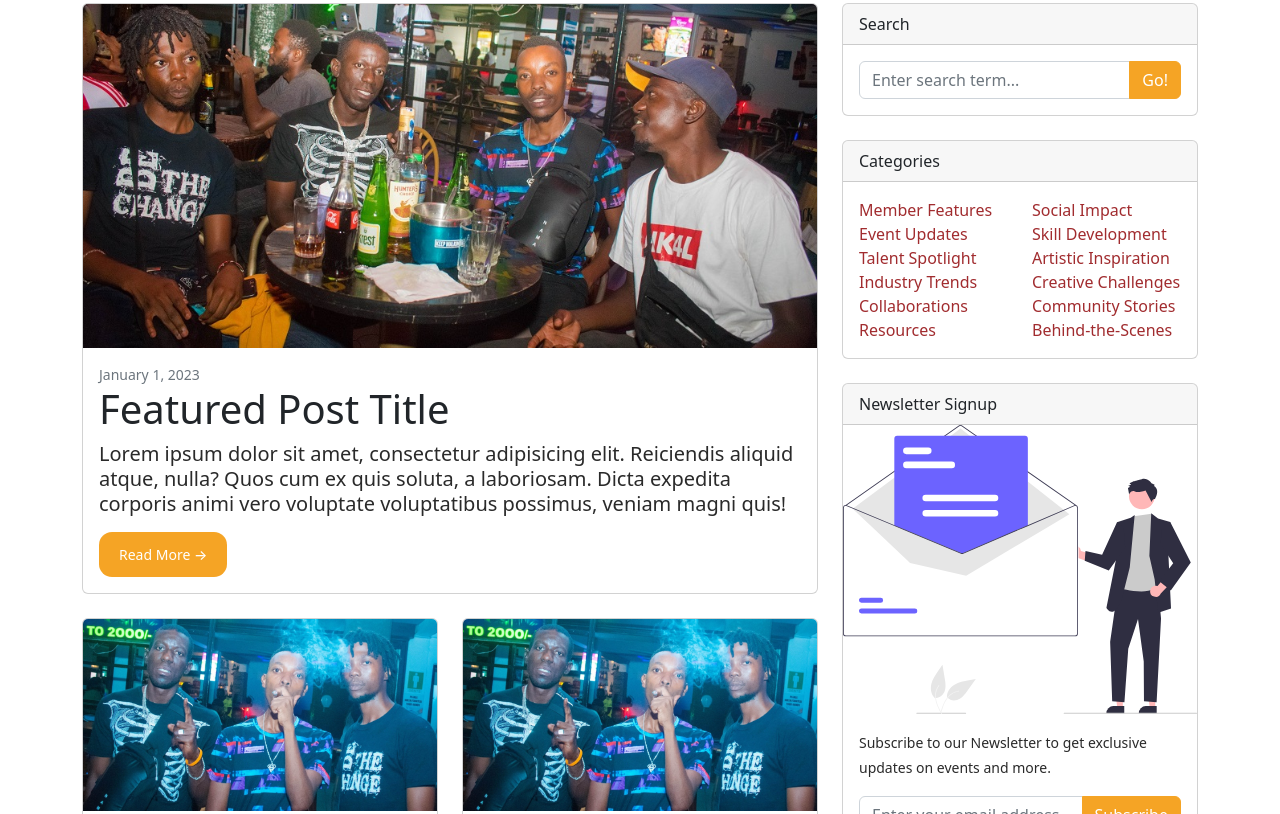
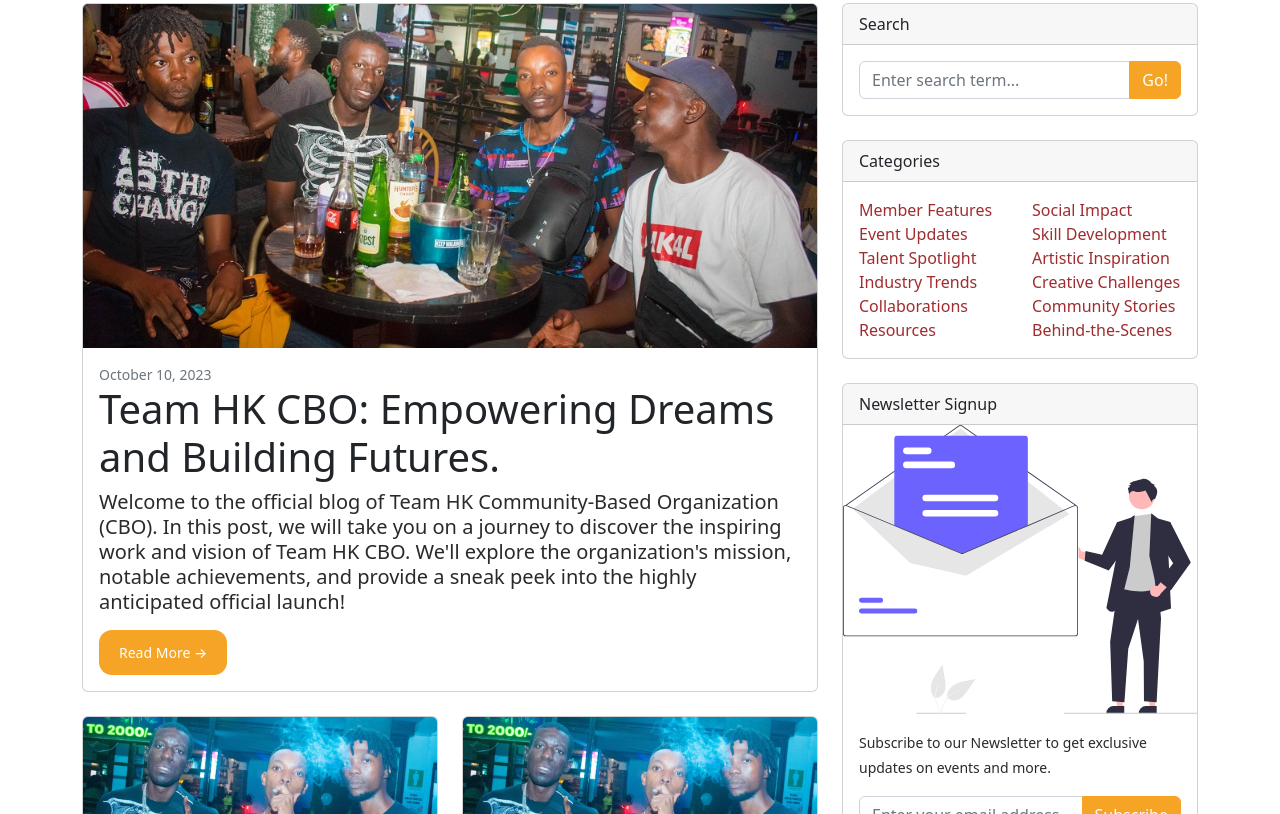
Before and after one commit to 001Samurai/001samurai.github.io, a website: page blog.html in a window 1280 px wide. Shown: the part 488-1302 px from the top of the page. Drawn offline with nearby package versions, Linux system fonts and the light colour scheme; a web font is replaced by a local one.

Commit message:
Update blog.html
added first blog about team hk CBO

```diff
--- a/blog.html
+++ b/blog.html
@@ -96,9 +96,9 @@
                         <div class="card mb-4">
                             <a href="blog-post.html"><img class="card-img-top" src="assets/images/heading-bg-2.jpg" alt="..." /></a>
                             <div class="card-body">
-                                <div class="small text-muted">January 1, 2023</div>
-                                <h2 class="card-title fs-1">Featured Post Title</h2>
-                                <p class="card-text fs-5">Lorem ipsum dolor sit amet, consectetur adipisicing elit. Reiciendis aliquid atque, nulla? Quos cum ex quis soluta, a laboriosam. Dicta expedita corporis animi vero voluptate voluptatibus possimus, veniam magni quis!</p>
+                                <div class="small text-muted">October 10, 2023</div>
+                                <h2 class="card-title fs-1">Team HK CBO: Empowering Dreams and Building Futures.</h2>
+                                <p class="card-text fs-5">Welcome to the official blog of Team HK Community-Based Organization (CBO). In this post, we will take you on a journey to discover the inspiring work and vision of Team HK CBO. We'll explore the organization's mission, notable achievements, and provide a sneak peek into the highly anticipated official launch!</p>
                                 <div class="main-button-yellow">
                                     <a href="blog-post.html">Read More →</a>
                                 </div>
```
